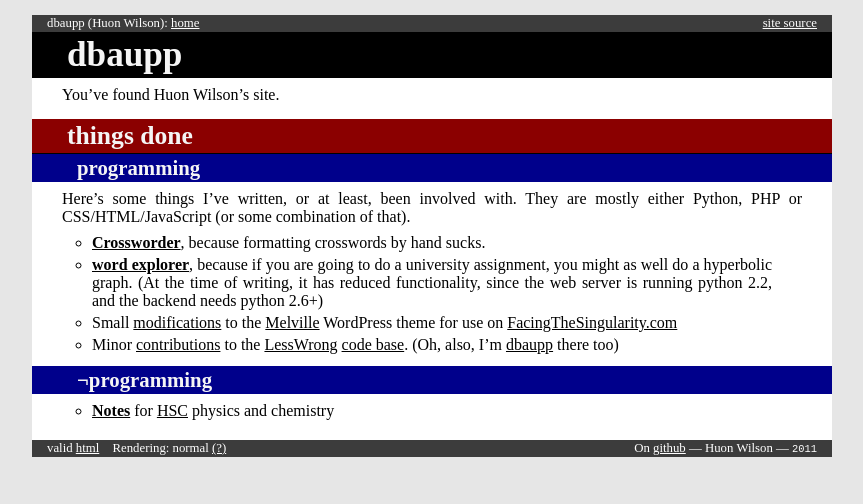
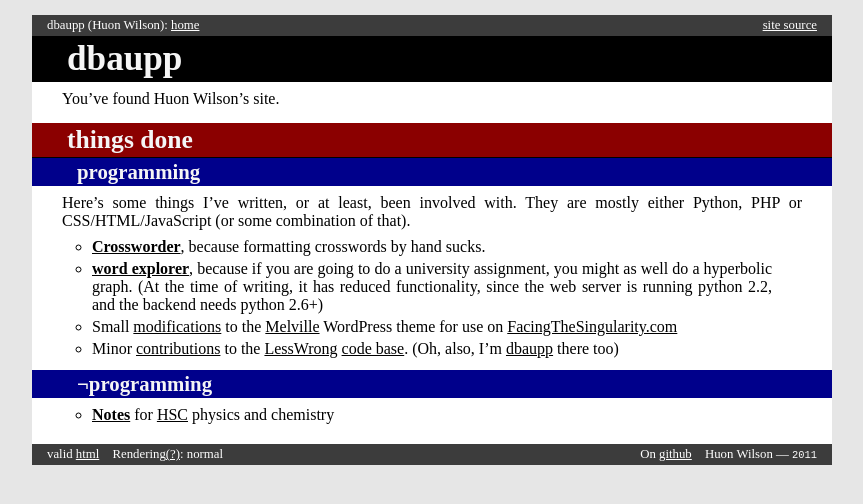
Before and after one commit to huonw/huonw.github.io, a Jekyll site: the page built from index.md, in a window 1280 px wide. Shown: the top 504 px of the page, without its empty margins (208-1071 px from the left). Built offline with Jekyll 4.4.1, drawn with Linux system fonts in a browser that asks for light colours; comment, search, counter and statistics services are not loaded.

Commit message:
Top and bottom bars line break better. Maybe mobile media query will work

```diff
--- a/_layouts/default.html
+++ b/_layouts/default.html
@@ -41,15 +41,12 @@
 	  <a href="http://validator.w3.org/check?uri=http%3A%2F%2Fdbaupp.github.com{{page.url | escape_once }}">html</a>
 	</span>
 	<span>
-	  Rendering: <span id="screen-ind"></span>
-	  <a href="rendering.html" title="Explanation" class="no-print">(?)</a>
+	  Rendering<a href="rendering.html" title="Explanation" class="no-print">(?)</a>: <span id="screen-ind"></span>
 	</span>
       </div>
       <div class="right">
-	<span class="info">
-	  <span class='no-print'>On <a href="https://github.com/dbaupp">github</a> &mdash;</span>
-	  Huon Wilson &mdash; <span class="date">2011</span>
-	</span>
+	  <span class='no-print'>On <a href="https://github.com/dbaupp">github</a></span>
+	  <span>Huon Wilson &mdash; <span class="date">2011</span></span>
       </div>
     </div>
   </div>
--- a/css/default.css
+++ b/css/default.css
@@ -68,8 +68,7 @@
 }
 
 
-@media /* (max-device-width: {{page.width | times:page.thin_threshold}}px), */
-(max-width: {{page.width | times:page.thin_threshold}}px) {
+@media (max-width: {{page.width | times:page.thin_threshold}}px) {
     #screen-ind:before {
         content: "thin";
     }
@@ -80,13 +79,12 @@
     }
 }
 
-@media /*not handheld and (max-device-width: {{page.width | times:page.thin_threshold}}px), */
-not handheld and (max-width: {{page.width | times:page.thin_threshold}}px) {
+
+@media (max-width: {{page.width | times:page.thin_threshold}}px) {
 }
 
 
-
-@media only handheld {
+@media screen and (max-device-width:640px) {
     body {
         padding:0px;
     }
@@ -147,13 +145,14 @@
 }
 
 .top > div {
-    display: inline;
-    text-align: right;
+    display: inline-block;
+    margin: 2px 0;
+}
+.top > .left {
+    float: left;
+    text-align: left;
 }
 
-.left {
-    float: left;
-}
 
 .headfoot {
     color: white;
@@ -170,14 +169,15 @@
 
 .headfoot span {
     margin: 0 5px;
+    display: inline-block;
 }
 .headfoot span span {
     margin: 0;
+    display: inline;
 }
 
 #footer {
 }
-
 
 #content {
     text-align:justify;
@@ -234,12 +234,16 @@
     padding: 3px {{page.text_margin | plus:5}}px;
     margin-top: 0px;
     font-size: 2.2em;
+-moz-column-span:all;
+-webkit-column-span:all;
 }
 h2 {
     margin-top: 15px;
     background: darkred;
     padding: 2px {{page.text_margin | plus:5}}px;
     font-size: 1.6em;
+-moz-column-span:all;
+-webkit-column-span:all;
 }
 
 h3 {
@@ -247,6 +251,9 @@
     background: darkblue;
     padding: 2px {{page.text_margin | plus:15}}px;
     font-size: 1.3em;
+-moz-column-span:all;
+-webkit-column-span:all;
+
 }
 
 h4 {
@@ -254,6 +261,8 @@
     background: green;
     padding: 2px {{page.text_margin | plus:20}}px;
     font-size: 1.2em;
+-moz-column-span:all;
+-webkit-column-span:all;
 }
 
 h5 {
```
